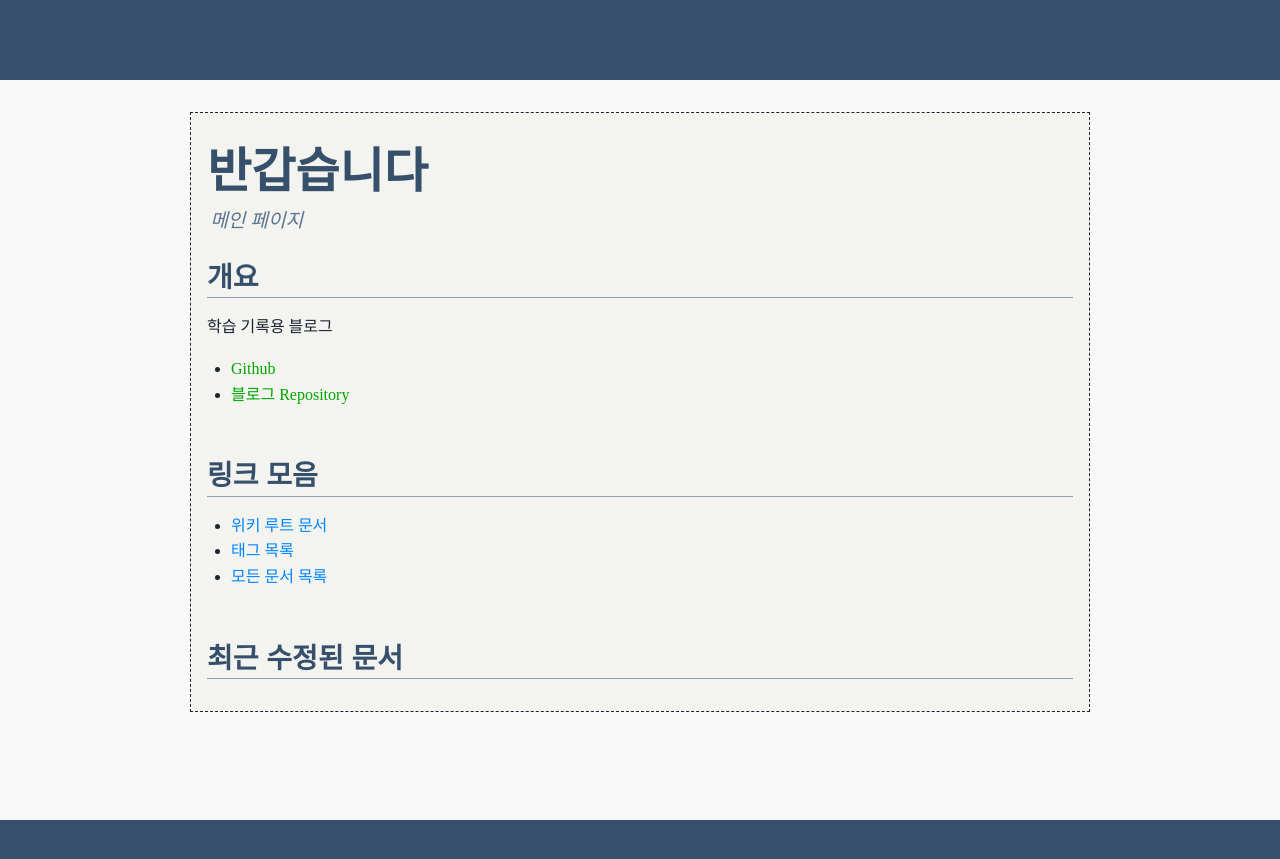
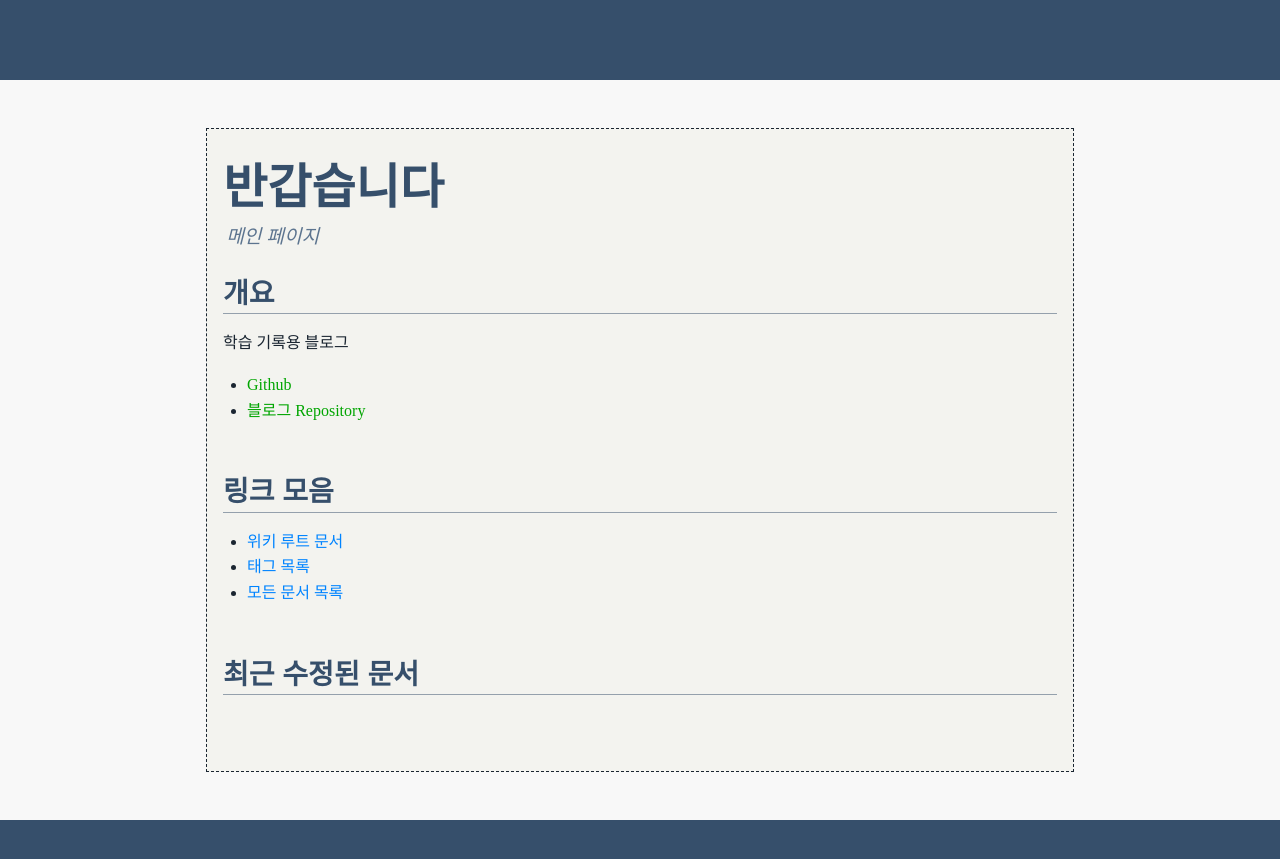
Before and after one commit to reudekx/reudekx.github.io, a Jekyll site: the page built from app/index.md, in a window 1280 px wide. Shown: the top 859 px of the page. Built offline with Jekyll 4.4.1, drawn with Linux system fonts in a browser that asks for light colours.

Commit message:
feat: 반응형 로직 추가 및 가독성 개선

```diff
--- a/app/_sass/base.scss
+++ b/app/_sass/base.scss
@@ -1,5 +1,3 @@
-
-
 *,
 *::before,
 *::after {
@@ -9,13 +7,23 @@
 
 }
 
+:root {
+  --base-size: 16px;
+}
+
 html {
   -webkit-text-size-adjust: 100%;
   -webkit-font-smoothing: antialiased;
   -moz-osx-font-smoothing: grayscale;
   text-rendering: optimizeLegibility;
-  font-size: 16px;
+  font-size: var(--base-size);
   line-height: 1.6;
+}
+
+@media (max-width: 768px) {
+  html {
+    font-size: calc(var(--base-size) * 0.95);
+  }
 }
 
 html, body {
@@ -49,6 +57,8 @@
 
 main {
   flex: 1;
+  display: flex;
+  flex-direction: column;
 }
 
 h1, h2, h3, h4 ,h5, h6 {
--- a/app/_sass/document.scss
+++ b/app/_sass/document.scss
@@ -1,19 +1,35 @@
 .document {
-    background-color: var(--color-background-document);
+    flex: 1;
+    display: flex;
+    flex-direction: column;
+    width: 100%;
     max-width: 900px;
     margin: 0 auto;
     padding: 1.0rem;
+}
 
+.document>.container {
+    flex: 1;
+    width: 100%;
+    display: flex;
+    flex-direction: column;
+    justify-content: flex-start;
+    align-items: flex-start;
+    gap: 1rem;
+    padding: 1.0rem;
+    background-color: var(--color-background-document);
     border: 1px dashed var(--color-text-default);
 }
 
-.document>.container {
-    display: flex;
-    flex-direction: column;
-    justify-content: space-between;
-    align-items: flex-start;
-    width: 100%;
-    gap: 1rem;
+@media (max-width: 768px) {
+    .document {
+        padding: 0;
+    }
+
+    .document>.container {
+        border-left: none;
+        border-right: none;
+    }
 }
 
 .document .title {
```
